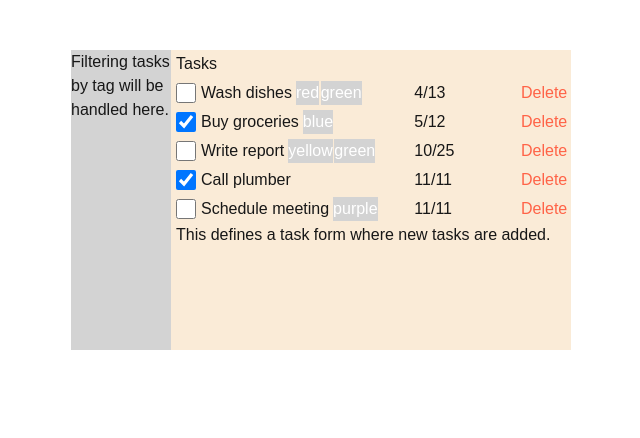
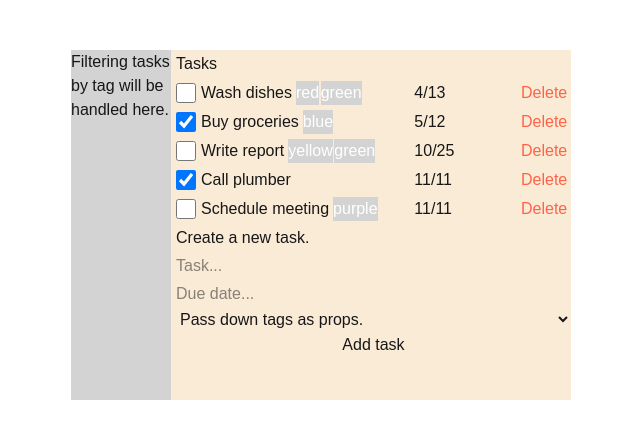
Before and after one commit to charliebsulli/task-manager, a Next.js app in the folder client/: page / in a window 1280 px wide. Shown: the top 438 px of the page, without its empty margins (57-697 px from the left). Built offline with nearby package versions, Linux system fonts and the light colour scheme.

Commit message:
Building task creation form

```diff
--- a/client/src/components/TaskForm.tsx
+++ b/client/src/components/TaskForm.tsx
@@ -1,7 +1,23 @@
-export default function TaskForm() {
+import { useState } from "react";
+import { Task } from "../../../shared/types";
+
+export default function TaskForm({
+  onCreate,
+}: {
+  onCreate: (newTask: Task) => void;
+}) {
+  const [taskName, setTaskName] = useState("");
+  const [date, setDate] = useState("");
+  // how to handle state for select menu?
   return (
-    <h1 className="task-header">
-      This defines a task form where new tasks are added.
-    </h1>
+    <form className="task-form">
+      <h1>Create a new task.</h1>
+      <input type="text" placeholder="Task..."></input>
+      <input type="text" placeholder="Due date..."></input>
+      <select>
+        <option>Pass down tags as props.</option>
+      </select>
+      <button type="button">Add task</button>
+    </form>
   );
 }
--- a/client/src/components/TaskItem.tsx
+++ b/client/src/components/TaskItem.tsx
@@ -11,7 +11,7 @@ function Checkbox({
     <input
       className="checkbox"
       type="checkbox"
-      defaultChecked={status}
+      checked={status}
       onChange={onStatusChange}
     />
   );
--- a/client/src/components/TaskList.tsx
+++ b/client/src/components/TaskList.tsx
@@ -29,7 +29,7 @@ export default function TaskList({
     <div className="list-container">
       <TaskHeader />
       {listItems}
-      <TaskForm />
+      <TaskForm onCreate={onCreate} />
     </div>
   );
 }
--- a/client/src/components/components.css
+++ b/client/src/components/components.css
@@ -7,13 +7,13 @@
 
 .filters-container {
   width: 100px;
-  height: 300px;
+  height: 350px;
   background-color: lightgray;
 }
 
 .list-container {
   width: 400px;
-  height: 300px;
+  height: 350px;
   background-color: antiquewhite;
 }
 
@@ -27,6 +27,14 @@
   width: 400px;
   margin-top: 5px;
   grid-template-columns: 30px 2fr 1fr 50px;
+}
+
+.task-form {
+  margin-left: 5px;
+  margin-top: 5px;
+  display: flex;
+  flex-direction: column;
+  gap: 0.25rem;
 }
 
 .checkbox {
```
